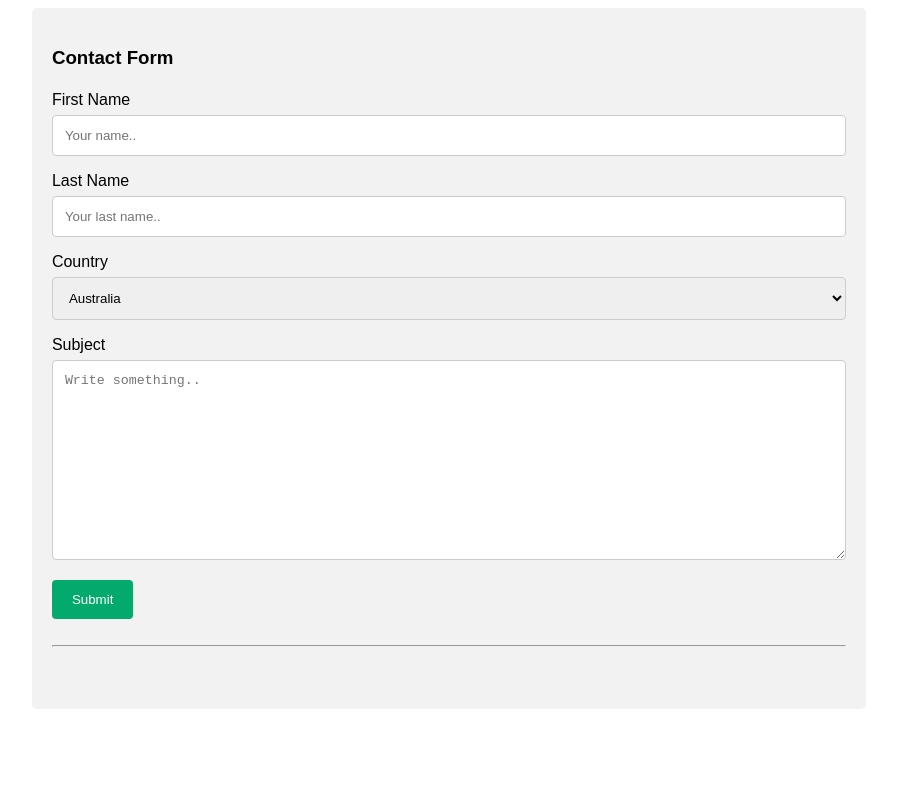
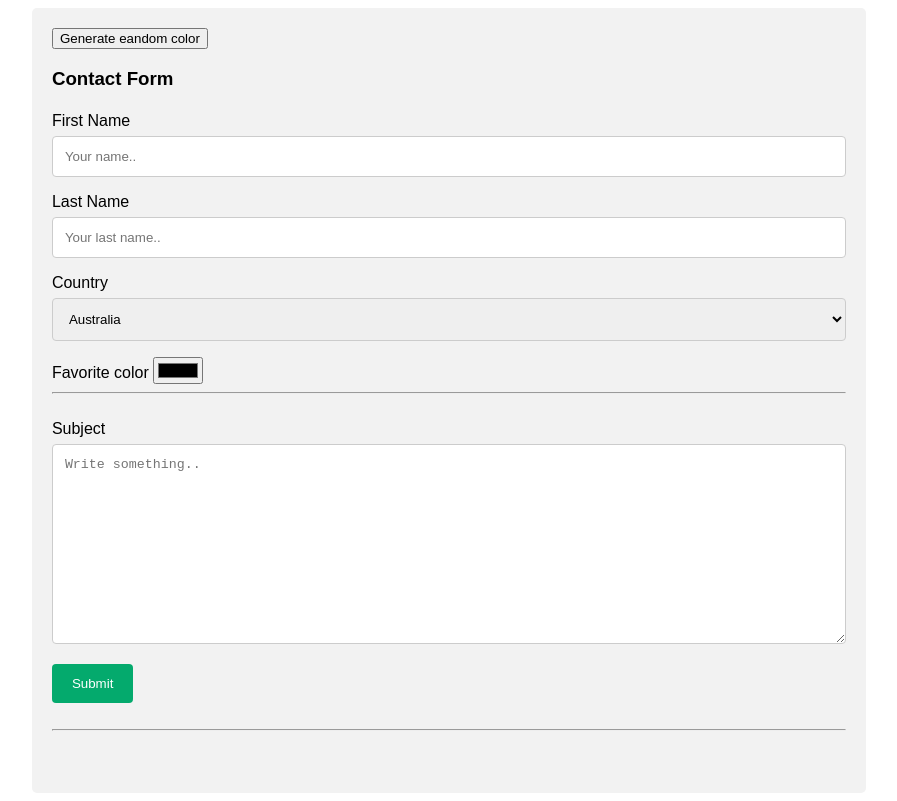
Before and after one commit to jsdemy/javascript-course, a plain HTML site: page session-00/dom-manipulations-with-js.html in a window 1280 px wide. Shown: the whole page, without its empty margins (191-1088 px from the left). Drawn offline with Linux system fonts and the light colour scheme.

Commit message:
Update dom-manipulations-with-js.html

```diff
--- a/session-00/dom-manipulations-with-js.html
+++ b/session-00/dom-manipulations-with-js.html
@@ -10,6 +10,7 @@
 
 <body>
     <div class="container">
+        <button id="btnChangeBgColor" type="button">Generate eandom color</button>
         <h3>Contact Form</h3>
         <h5 id="msg"></h5>
         <form id="my-form">
@@ -25,7 +26,11 @@
                 <option value="canada">Canada</option>
                 <option value="usa">USA</option>
             </select>
-
+            <br>
+            <label for="fav-color">Favorite color</label>
+            <input type="color" id="fav-color">
+            <hr>
+            <br>
             <label for="subject">Subject</label>
             <textarea id="subject" name="subject" placeholder="Write something.." style="height:200px"></textarea>
 
```
